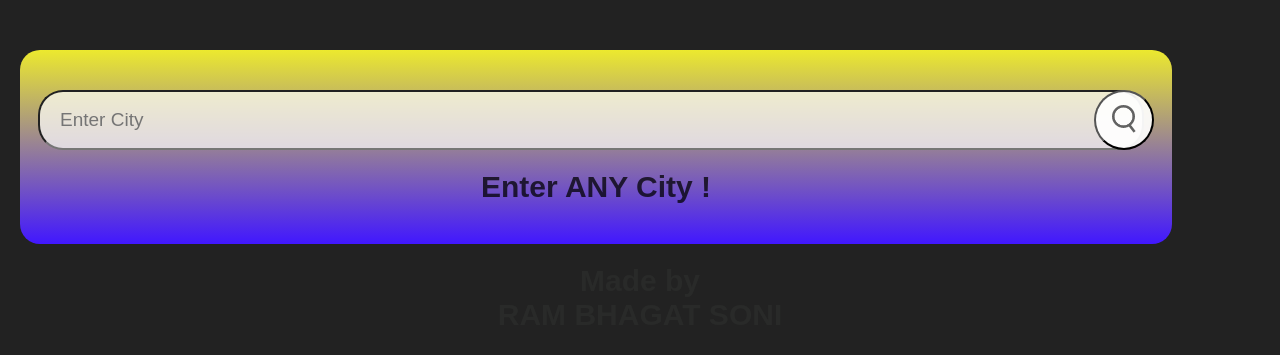
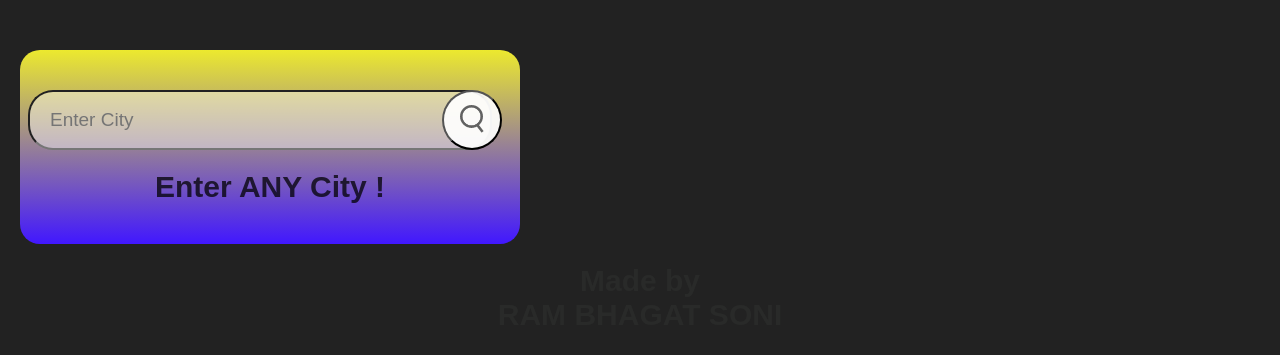
Before and after one commit to RamBhagat01/weather-project, a plain HTML site: page index.html in a window 1280 px wide. Drawn offline with Linux system fonts and the light colour scheme.

Commit message:
Update style.css

```diff
--- a/style.css
+++ b/style.css
@@ -11,7 +11,7 @@ body{
 }
 .card {
     width: 90%;
-    max-width: auto;
+    max-width: 500px;
     background: linear-gradient(180deg,rgb(236, 233, 46), rgb(65, 23, 255));
     padding: 40px 10px;
     border-radius: 20px;
@@ -34,7 +34,7 @@ body{
 .search input {
     border: 10;
     outline: 0;
-    background: hsla(0, 0%, 100%, 0.70);
+    background: hsla(0, 0%, 100%, 0.429);
     padding: 10px 20px;
     height: 60px;
     border-radius: 25px;
@@ -42,6 +42,7 @@ body{
     flex: 1;
     margin-right: 10px;
     font-size: 19px;
+    margin-left: -10px;
 
 
 }
```
